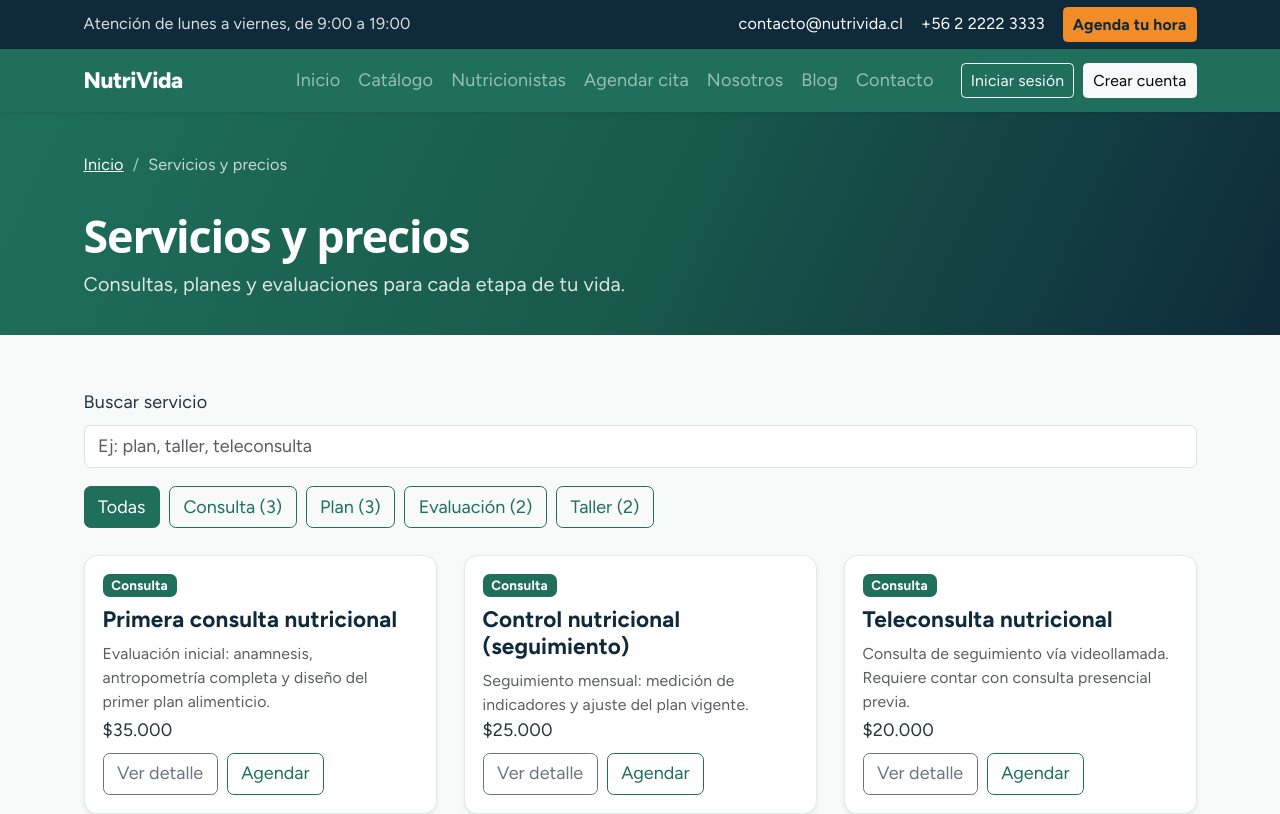
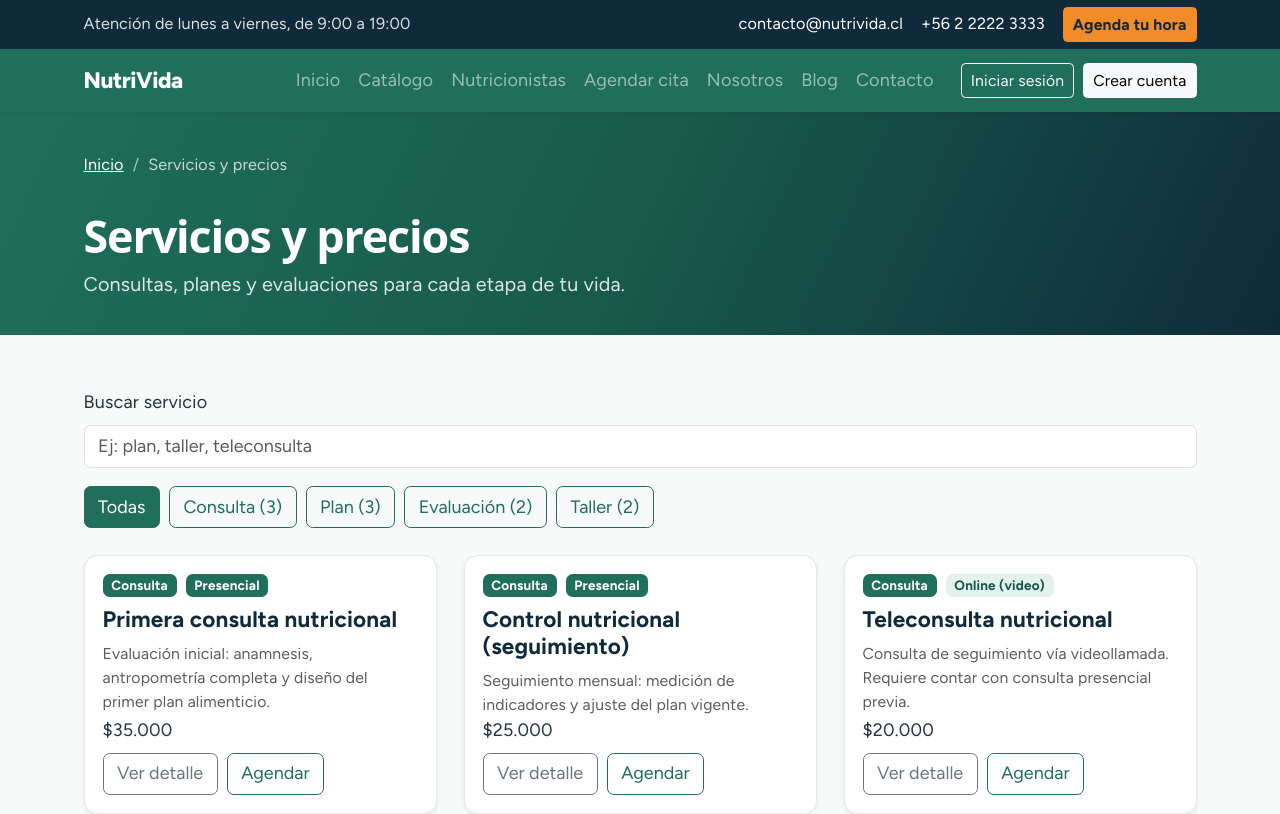
Before and after one commit to JordanaCharlotte/Clinica, a React (Vite) app: page /catalogo in a window 1280 px wide. Shown: the top 814 px of the page. Built offline with nearby package versions, Linux system fonts and the light colour scheme.

Commit message:
Se corrige presentación de modalidad de servicio

```diff
--- a/src/components/atoms/EtiquetaModalidad.jsx
+++ b/src/components/atoms/EtiquetaModalidad.jsx
@@ -1,13 +1,15 @@
-import Badge from 'react-bootstrap/Badge';
+import Badge from 'react-bootstrap/Badge'
 
 function EtiquetaModalidad(props) {
-    const modalidad = props.modalidad || 'Presencial';
-    const variante = modalidad === 'Presencial' ? 'success' : 'info';
+    const modalidad = props.modalidad || 'Presencial'
+    const variante =
+        modalidad === 'Presencial' ? 'success' : 'info'
+
     return (
-        <span className={'badge bd-${variante}'}>
+        <Badge bg={variante}>
             {modalidad}
-        </span>
-    );
+        </Badge>
+    )
 }
 
-export default EtiquetaModalidad;
+export default EtiquetaModalidad
```
